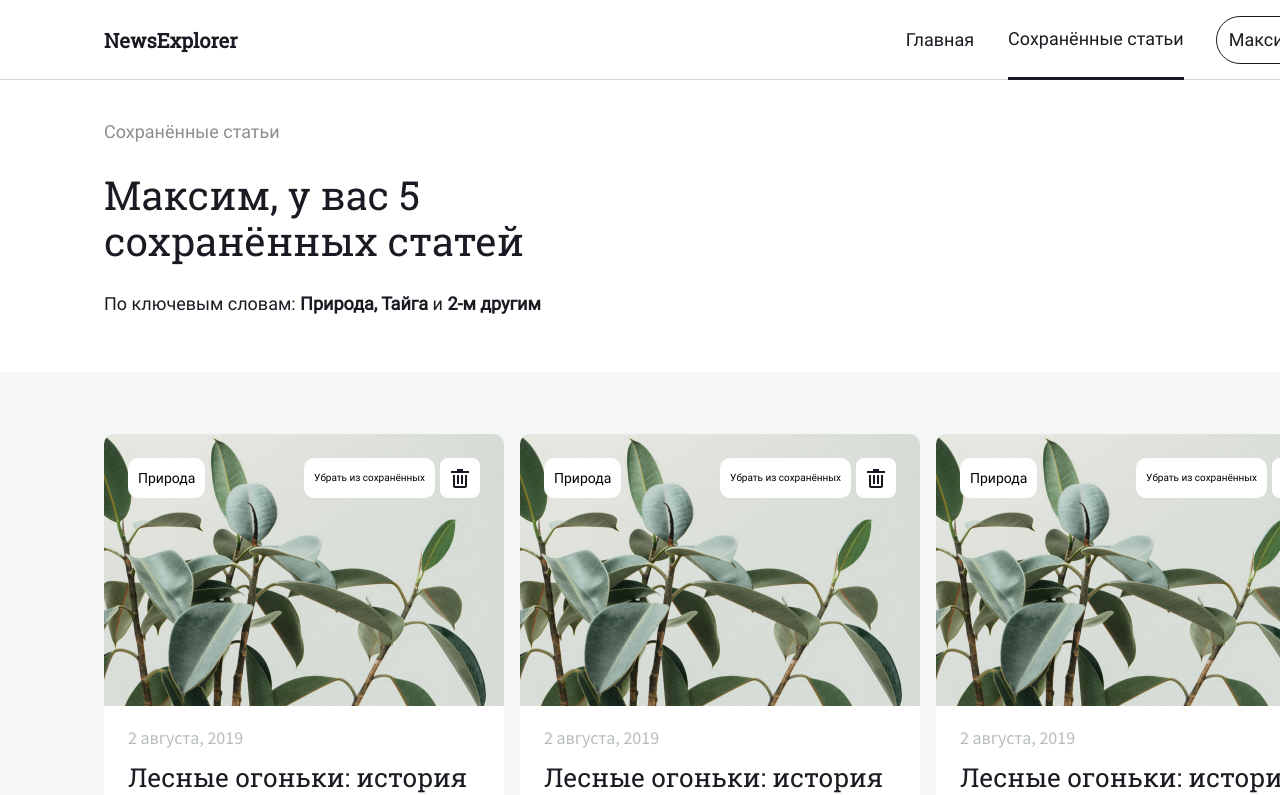
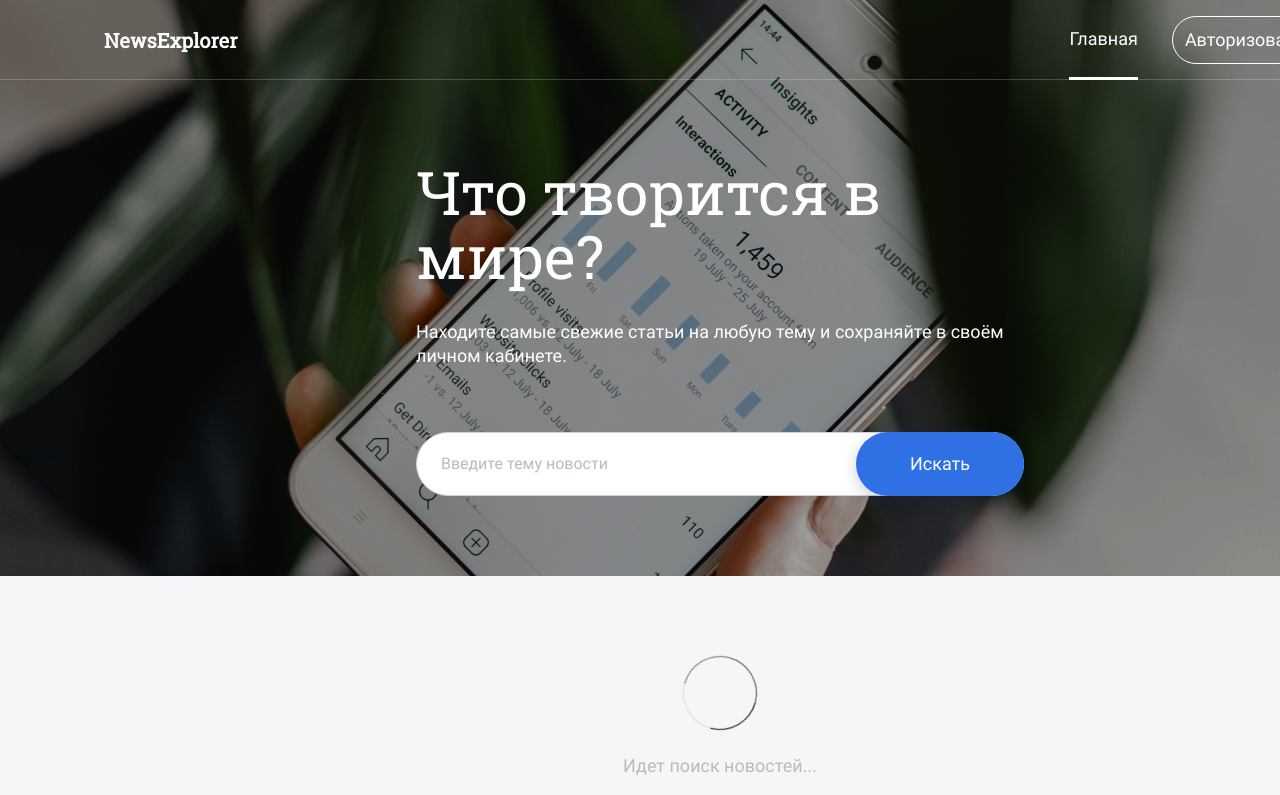
Before and after one commit to MaximStovba/news-explorer-frontend, a React (Create React App) app: page / in a window 1280 px wide. Shown: the top 795 px of the page. Built offline with nearby package versions, Linux system fonts and the light colour scheme.

Commit message:
отзывчивый дизайн ссылок + всплытие подсказок

```diff
--- a/src/components/App/App.js
+++ b/src/components/App/App.js
@@ -5,7 +5,7 @@ import Main from '../Main/Main';
 import SavedNews from '../SavedNews/SavedNews';
 import './App.css';
 
-const loggedIn = true;
+const loggedIn = false;
 
 function App() {
   return (
--- a/src/components/Footer/Footer.css
+++ b/src/components/Footer/Footer.css
@@ -41,6 +41,12 @@
   justify-content: end;
 }
 
+.footer__link:hover {
+  /* ссылка при наведении мыши плавно становиться немного прозрачной */
+  opacity: 0.7;
+  transition: opacity 1s ease;
+}
+
 .footer__link_type_text {
   font-family: Roboto;
   font-style: normal;
--- a/src/components/Header/Header.css
+++ b/src/components/Header/Header.css
@@ -33,6 +33,14 @@
   /* расположение в сетке header */
   grid-column: 1/2;
   grid-row: 1;
+  text-decoration: none;
+}
+
+.header__logo:hover {
+  /* лого при наведении мыши плавно становиться немного прозрачной */
+  opacity: 0.7;
+  transition: opacity 1s ease;
+  cursor: pointer;
 }
 
 .header__logo_style_black {
--- a/src/components/Header/Header.js
+++ b/src/components/Header/Header.js
@@ -7,7 +7,7 @@ import Navigation from '../Navigation/Navigation';
 function Header({ loggedIn }) {
   return (
     <header className={`header header_style_${loggedIn ? 'black' : 'white'}`}>
-      <p className={`header__logo header__logo_style_${loggedIn ? 'black' : 'white'}`}>NewsExplorer</p>
+      <a href="/" className={`header__logo header__logo_style_${loggedIn ? 'black' : 'white'}`}>NewsExplorer</a>
       <Navigation loggedIn={loggedIn} />
     </header>
   );
--- a/src/components/Navigation/Navigation.css
+++ b/src/components/Navigation/Navigation.css
@@ -37,6 +37,12 @@
   line-height: 24px;
   /* --> style_white/black */
   text-decoration: none;
+}
+
+.navigation__link:hover {
+  /* ссылка при наведении мыши плавно становиться немного прозрачной */
+  opacity: 0.7;
+  transition: opacity 1s ease;
 }
 
 .navigation__link_style_white {
@@ -89,6 +95,13 @@
   font-weight: 500;
   font-size: 18px;
   line-height: 24px;
+  cursor: pointer;
+}
+
+.navigation__btn:hover {
+  /* кнопка при наведении мыши плавно становиться немного прозрачной */
+  opacity: 0.7;
+  transition: opacity 1s ease;
 }
 
 .navigation__btn_style_white {
--- a/src/components/NewsCard/NewsCard.css
+++ b/src/components/NewsCard/NewsCard.css
@@ -151,6 +151,8 @@
   align-items: center;
   text-align: center;
   color: #000000;
+  /* видимость по умолчанию */
+  visibility: hidden;
 }
 
 .card__btn {
@@ -163,8 +165,16 @@
   margin-right: 24px;
   /* стилизация */
   background: #FFFFFF;
+  box-sizing: border-box;
   border-radius: 8px;
   border-width: 0;
   width: 40px;
   height: 40px;
+  cursor: pointer;
 }
+
+.card__btn:hover {
+  /* кнопка при наведении мыши плавно становиться немного прозрачной */
+  opacity: 0.7;
+  transition: opacity 1s ease;
+}
--- a/src/components/NewsCard/NewsCard.js
+++ b/src/components/NewsCard/NewsCard.js
@@ -6,7 +6,20 @@ import img from '../../images/card_image.png';
 import like_marked from '../../images/btn_like_marked.svg';
 import trash_enbl from '../../images/btn_trash_enbl.svg';
 
+
 function NewsCard({ loggedIn }) {
+  // Переменная состояния
+  const [hintStyle, setHintStyle] = React.useState('');
+  const style = { visibility: hintStyle };
+
+  function handleMouseEnter() {
+    setHintStyle('visible');
+  }
+
+  function handleMouseLeave() {
+    setHintStyle('hidden');
+  }
+
   return (
     <div className="card">
       <img className="card__image" src={img} alt="img" />
@@ -15,8 +28,13 @@ function NewsCard({ loggedIn }) {
       <p className="card__text card__text_overflow">Фотограф отвлеклась от освещения суровой политической реальности Мексики , чтобы запечатлеть ускользающую красоту.</p>
       <p className="card__source">Медуза</p>
       <p className="card__keyword">Природа</p>
-      <p className="card__hint">{`${loggedIn ? 'Убрать из сохранённых' : 'Войдите, чтобы сохранять статьи'}`}</p>
-      <button className="card__btn"><img className="card__btn-icon" src={loggedIn ? trash_enbl : like_marked } alt="Кнопка" /></button>
+      <p className="card__hint" style={ style }>{`${loggedIn ? 'Убрать из сохранённых' : 'Войдите, чтобы сохранять статьи'}`}</p>
+      <button
+        className="card__btn"
+        onMouseEnter={ handleMouseEnter }
+        onMouseLeave={ handleMouseLeave }>
+          <img className="card__btn-icon" src={loggedIn ? trash_enbl : like_marked } alt="Кнопка" />
+      </button>
     </div>
   );
 }
```
